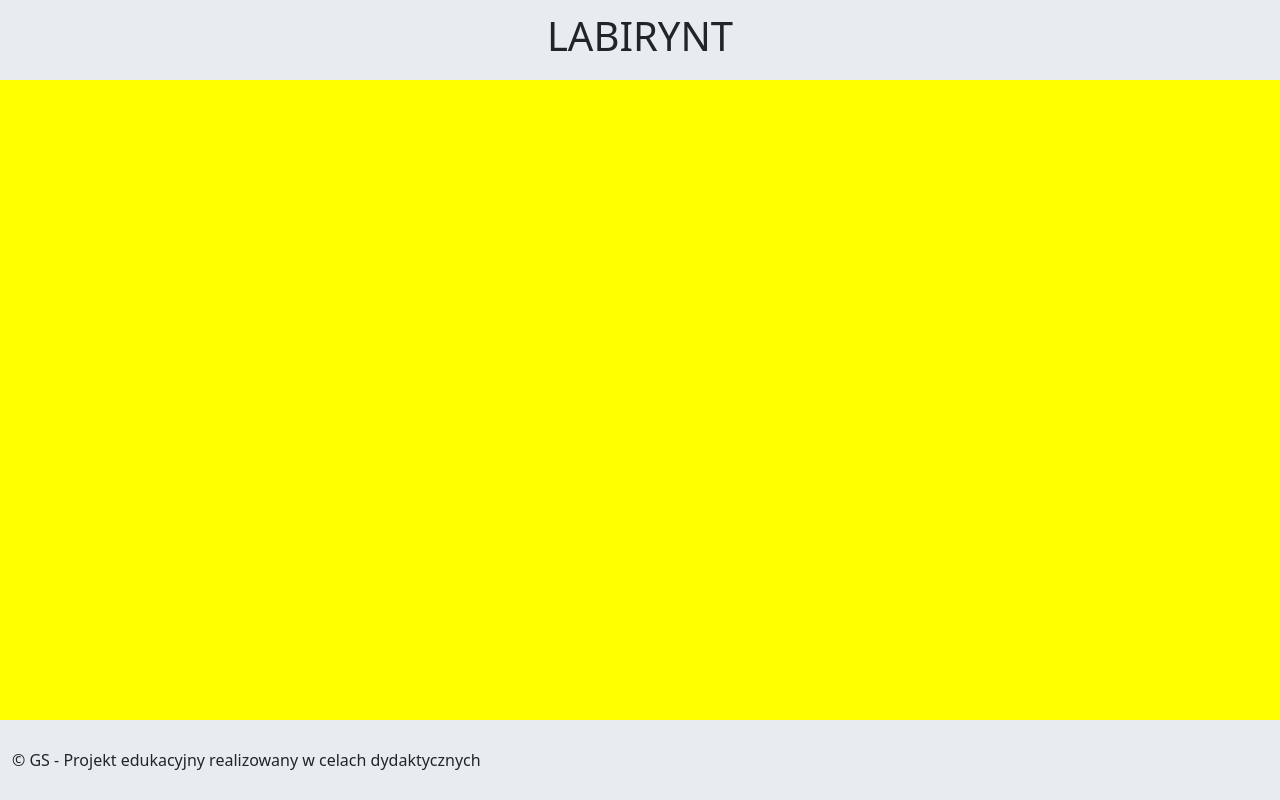
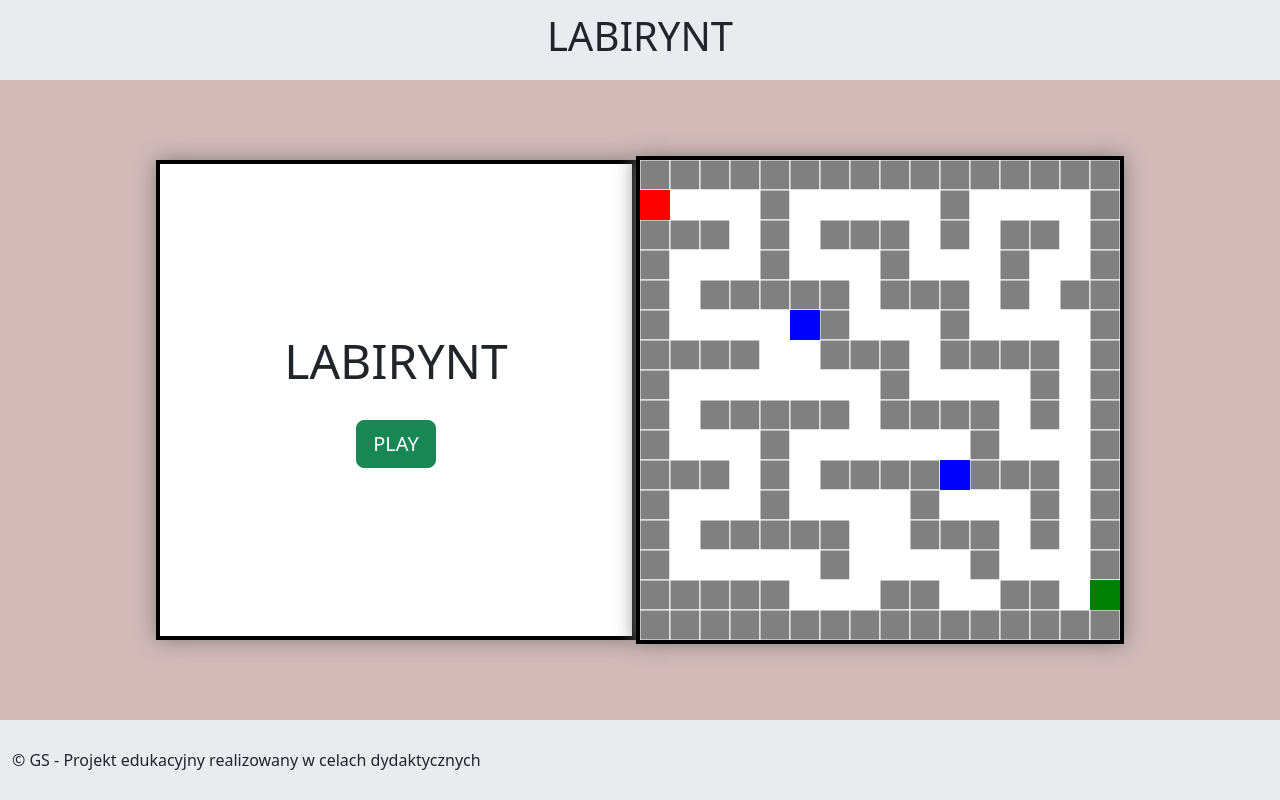
Before and after one commit to Antoni583/zeg-game, a plain HTML site: page zeg-game/index.html in a window 1280 px wide. Drawn offline with nearby package versions, Linux system fonts and the light colour scheme.

Commit message:
Add files via upload

```diff
--- a/zeg-game/index.html
+++ b/zeg-game/index.html
@@ -10,7 +10,7 @@
       integrity="sha384-QWTKZyjpPEjISv5WaRU9OFeRpok6YctnYmDr5pNlyT2bRjXh0JMhjY6hW+ALEwIH"
       crossorigin="anonymous"
     />
-    <link rel="stylesheet" href="./style.css" />
+    <link rel="stylesheet" href="/style.css" />
   </head>
   <body>
     <div class="container-fluid">
@@ -25,7 +25,13 @@
       <!-- Main -->
       <div class="row">
         <div class="col main d-flex justify-content-center align-items-center">
-          <canvas class="area" width="420" height="420"></canvas>
+          <div id="lobby" class="lobby">
+              <h2>LABIRYNT</h2>
+               <button id="playBtn" class="btn btn-success btn-lg">
+                      PLAY
+                   </button>
+          </div>
+        <canvas class="area" width="480" height="480"></canvas>
         </div>
       </div>
       <!-- Footer -->
@@ -36,6 +42,6 @@
       </div>
     </div>
     <!-- JS -->
-    <script src="./app.js"></script>
+    <script src="./script.js"></script>
   </body>
 </html>
--- a/zeg-game/script.js
+++ b/zeg-game/script.js
@@ -1,29 +1,92 @@
+const lobby = document.getElementById("lobby");
+const playBtn = document.getElementById("playBtn");
+
 const area = document.querySelector(".area");
 const ctx = area.getContext("2d");
 
 const width = area.width;
 const height = area.height;
 
-const maze = [
-  [1, 1, 1, 1, 1, 1, 1, 1, 1, 1, 1, 1, 1, 1],
-  [0, 0, 0, 0, 1, 0, 0, 0, 0, 1, 0, 0, 0, 1],
-  [1, 0, 1, 0, 1, 0, 1, 1, 0, 0, 0, 0, 1, 1],
-  [1, 0, 1, 0, 0, 0, 0, 1, 1, 0, 1, 0, 0, 1],
-  [1, 0, 1, 1, 1, 1, 0, 1, 0, 0, 1, 1, 0, 1],
-  [1, 0, 0, 0, 0, 1, 0, 0, 0, 1, 1, 0, 0, 1],
-  [1, 1, 1, 1, 0, 1, 1, 1, 1, 0, 0, 0, 0, 1],
-  [1, 0, 0, 0, 0, 1, 0, 0, 0, 0, 1, 1, 0, 1],
-  [1, 0, 1, 1, 0, 0, 1, 1, 0, 1, 1, 0, 1, 1],
-  [1, 0, 0, 1, 0, 1, 0, 0, 0, 0, 1, 0, 0, 1],
-  [1, 1, 0, 0, 0, 1, 0, 1, 0, 0, 1, 0, 1, 1],
-  [1, 0, 0, 1, 1, 1, 0, 1, 1, 0, 0, 0, 0, 1],
-  [1, 0, 0, 1, 0, 0, 0, 1, 0, 0, 1, 0, 0, 0],
-  [1, 1, 1, 1, 1, 1, 1, 1, 1, 1, 1, 1, 1, 1]
+let gameStarted = false;
+
+const levels = [
+  // Level 1
+  [
+[1,1,1,1,1,1,1,1,1,1,1,1,1,1,1,1],
+[0,0,0,0,1,0,0,0,0,0,1,0,0,0,0,1],
+[1,1,1,0,1,0,1,1,1,0,1,0,1,1,0,1],
+[1,0,0,0,1,0,0,0,1,0,0,0,1,0,0,1],
+[1,0,1,1,1,1,1,0,1,1,1,0,1,0,1,1],
+[1,0,0,0,0,0,1,0,0,0,1,0,0,0,0,1],
+[1,1,1,1,0,0,1,1,1,0,1,1,1,1,0,1],
+[1,0,0,0,0,0,0,0,1,0,0,0,0,1,0,1],
+[1,0,1,1,1,1,1,0,1,1,1,1,0,1,0,1],
+[1,0,0,0,1,0,0,0,0,0,0,1,0,0,0,1],
+[1,1,1,0,1,0,1,1,1,1,0,1,1,1,0,1],
+[1,0,0,0,1,0,0,0,0,1,0,0,0,1,0,1],
+[1,0,1,1,1,1,1,0,0,1,1,1,0,1,0,1],
+[1,0,0,0,0,0,1,0,0,0,0,1,0,0,0,1],
+[1,1,1,1,1,0,0,0,1,1,0,0,1,1,0,0],
+[1,1,1,1,1,1,1,1,1,1,1,1,1,1,1,1]
+],
+
+  // Level 2
+  [
+[1,1,1,1,1,1,1,1,1,1,1,1,1,1,1,1],
+[0,0,1,0,0,0,1,0,0,0,1,0,0,0,0,1],
+[1,0,1,0,1,0,1,0,1,0,1,0,1,1,0,1],
+[1,0,0,0,1,0,0,0,1,0,0,0,0,1,0,1],
+[1,1,1,0,1,1,1,0,1,1,1,1,0,1,0,1],
+[1,0,0,0,0,0,1,0,0,0,0,1,0,0,0,1],
+[1,0,1,1,1,0,1,1,1,1,0,1,1,1,0,1],
+[1,0,1,0,0,0,0,0,0,1,0,0,0,1,0,1],
+[1,0,1,0,1,1,1,1,0,1,1,1,0,1,0,1],
+[1,0,0,0,1,0,0,0,0,0,0,1,0,0,0,1],
+[1,1,1,0,1,0,1,1,1,1,0,1,0,1,1,1],
+[1,0,0,0,1,0,0,0,0,1,0,0,0,0,0,1],
+[1,0,1,1,1,1,1,1,0,1,1,1,1,1,0,1],
+[1,0,0,0,0,0,0,1,0,0,0,0,0,1,0,1],
+[1,1,1,1,1,0,0,0,1,1,0,0,1,1,0,0],
+[1,1,1,1,1,1,1,1,1,1,1,1,1,1,1,1]
+],
+
+  // Level 3
+ [
+[1,1,1,1,1,1,1,1,1,1,1,1,1,1,1,1],
+[0,0,0,1,0,0,0,0,1,0,0,0,1,0,0,1],
+[1,1,0,1,0,1,1,0,1,0,1,0,1,0,1,1],
+[1,0,0,0,0,1,0,0,0,0,1,0,0,0,0,1],
+[1,0,1,1,1,1,0,1,1,1,1,1,1,1,0,1],
+[1,0,0,0,0,1,0,0,0,0,0,0,0,1,0,1],
+[1,1,1,1,0,1,1,1,1,1,1,1,0,1,0,1],
+[1,0,0,0,0,0,0,0,0,1,0,0,0,1,0,1],
+[1,0,1,1,1,1,1,1,0,1,0,1,1,1,0,1],
+[1,0,0,0,1,0,0,0,0,1,0,0,0,0,0,1],
+[1,1,1,0,1,0,1,1,0,1,1,1,1,1,0,1],
+[1,0,0,0,1,0,0,1,0,0,0,0,0,1,0,1],
+[1,0,1,1,1,1,0,1,1,1,1,1,0,1,0,1],
+[1,0,0,0,0,0,0,0,0,0,0,1,0,0,0,1],
+[1,1,1,1,1,1,1,0,1,1,0,0,0,1,0,0],
+[1,1,1,1,1,1,1,1,1,1,1,1,1,1,1,1]
+],
 ];
+
+let currentLevel = 0;
+let maze = levels[currentLevel];
 
 // Parametry kwadratu
 const size = 30;
 const player = { x: 0, y: 1 };
+
+const enemies = [
+  { x: 5, y: 5, dir: "right" },
+  { x: 10, y: 10, dir: "left" }
+];
+
+const finish = {
+  x: 15,
+  y: 14
+};
 
 // Rysowanie labiryntu
 function drawMaze() {
@@ -41,14 +104,91 @@ function drawMaze() {
     }
   }
 }
+//rysowaie przeciwników
+function drawEnemies() {
+  ctx.fillStyle = "blue";
+
+  enemies.forEach(enemy => {
+    ctx.fillRect(
+      enemy.x * size,
+      enemy.y * size,
+      size,
+      size
+    );
+  });
+}
 
 // Rysowanie kwadratu
 function drawSquare() {
   ctx.fillStyle = "red";
   ctx.fillRect(player.x * size, player.y * size, size, size);
+
+
+}
+// Rysowanie wyjścia
+function drawFinish() {
+  ctx.fillStyle = "green";
+  ctx.fillRect(finish.x * size, finish.y * size, size, size);
+}
+
+function moveEnemies() {
+
+    if (!gameStarted) return;
+
+  enemies.forEach(enemy => {
+
+    let dx = 0;
+    let dy = 0;
+
+    switch (enemy.dir) {
+      case "up":
+        dy = -1;
+        break;
+      case "down":
+        dy = 1;
+        break;
+      case "left":
+        dx = -1;
+        break;
+      case "right":
+        dx = 1;
+        break;
+    }
+
+    const newX = enemy.x + dx;
+    const newY = enemy.y + dy;
+
+    if (
+      newY >= 0 &&
+      newY < maze.length &&
+      newX >= 0 &&
+      newX < maze[0].length &&
+      maze[newY][newX] === 0
+    ) {
+      enemy.x = newX;
+      enemy.y = newY;
+    } else {
+
+      const dirs = ["up", "down", "left", "right"];
+      enemy.dir = dirs[Math.floor(Math.random() * dirs.length)];
+    }
+
+    if (enemy.x === player.x && enemy.y === player.y) {
+
+      alert("Złapał cię przeciwnik!");
+
+      player.x = 0;
+      player.y = 1;
+    }
+  });
+
+  drawGame();
 }
 
 function moveSquare(e) {
+
+   if (!gameStarted) return;
+
   let newX = player.x;
   let newY = player.y;
 
@@ -67,20 +207,68 @@ function moveSquare(e) {
       break;
   }
 
-  if (maze[newY][newX] === 0) {
+  if (
+    newY >= 0 &&
+    newY < maze.length &&
+    newX >= 0 &&
+    newX < maze[0].length &&
+    maze[newY][newX] === 0
+  ) {
     player.x = newX;
     player.y = newY;
+
+    enemies.forEach(enemy => {
+      if (enemy.x === player.x && enemy.y === player.y) {
+        alert("Złapał cię przeciwnik!");
+        player.x = 0;
+        player.y = 1;
+      }
+    });
+  }
+
+  if (player.x === finish.x && player.y === finish.y) {
+
+    currentLevel++;
+
+    if (currentLevel >= levels.length) {
+      alert("Gratulacje! Ukończyłeś wszystkie poziomy!");
+      return;
+    }
+
+    maze = levels[currentLevel];
+
+    player.x = 0;
+    player.y = 1;
+
+    enemies[0].x = 5;
+    enemies[0].y = 5;
+
+    enemies[1].x = 10;
+    enemies[1].y = 10;
   }
 
   drawGame();
 }
 
+  drawGame();
+
+
 function drawGame() {
   ctx.clearRect(0, 0, width, height);
   drawMaze();
+  drawFinish();
+  drawEnemies();
   drawSquare();
 }
 
 window.addEventListener("keydown", moveSquare);
+playBtn.addEventListener("click", () => {
+  lobby.style.display = "none";
+  area.style.display = "block";
 
-drawGame();
+  gameStarted = true;
+
+  drawGame();
+  setInterval(moveEnemies, 300);
+
+});
--- a/zeg-game/style.css
+++ b/zeg-game/style.css
@@ -1,7 +1,7 @@
 html,
 body {
   height: 100vh;
-  background-color:yellow;
+    background-color: rgb(211, 184, 184);
 }
 
 .header {
@@ -15,3 +15,28 @@ body {
 .footer {
   height: 80px;
 }
+
+.area {
+  border: 4px solid black;
+  background-color: white;
+  box-shadow: 0 0 20px gray;
+}
+
+.lobby {
+  display: flex;
+  flex-direction: column;
+  align-items: center;
+  justify-content: center;
+
+  width: 480px;
+  height: 480px;
+
+  background-color: white;
+  border: 4px solid black;
+  box-shadow: 0 0 20px gray;
+}
+
+.lobby h2 {
+  font-size: 48px;
+  margin-bottom: 30px;
+}
```
